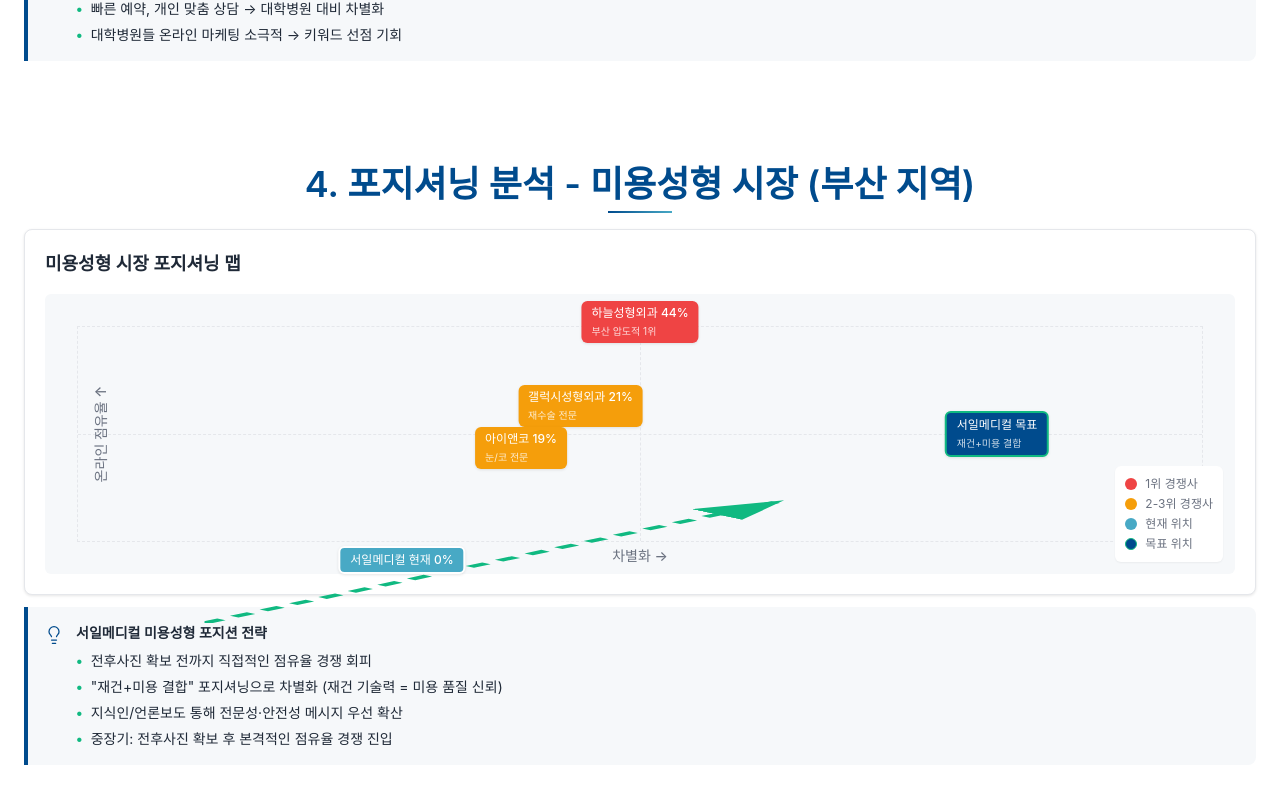
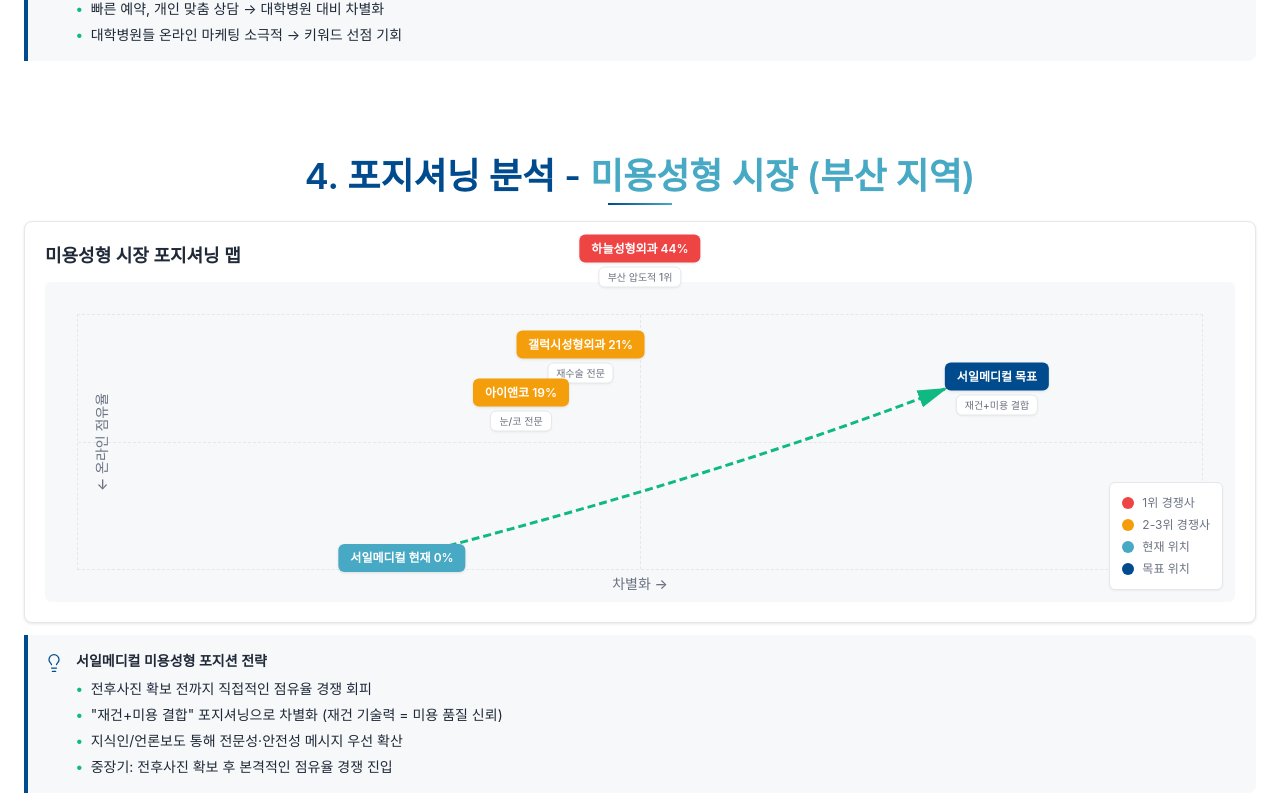
Before and after one commit to kevinkim1975/amp, a Next.js app: page / in a window 1280 px wide. Shown: the part 8756-9560 px from the top of the page. Built offline with nearby package versions, Linux system fonts and the light colour scheme.

Commit message:
fix: arrow position and layout optimization

```diff
--- a/src/components/sections/Section12PositioningCosmetic.tsx
+++ b/src/components/sections/Section12PositioningCosmetic.tsx
@@ -2,17 +2,20 @@
  * Section12PositioningCosmetic - 미용성형 시장 포지셔닝 분석
  * Design Guide (docs/design-guide.md) 기반
  *
- * 수정: 2026-01-13 - 레이아웃 최적화 (한 페이지 내 완전 표시)
+ * 수정: 2026-01-13 - v0.dev MCP 기반 화살표 정확도 개선
  *
  * 30년차 디자이너 원칙:
+ * - DOM 위치 기반 동적 화살표 계산 (getBoundingClientRect)
  * - 콘텐츠가 한 페이지에 완전히 들어오도록 공간 최적화
- * - 차트 가독성 유지하면서 공간 효율성 확보
  * - Design Guide의 max-w-content 및 스페이싱 시스템 준수
  *
  * 데이터 소스: data/seoil-medical.yaml (page 12)
  */
 
+"use client"
+
 import { Lightbulb } from "lucide-react"
+import { useEffect, useRef, useState } from "react"
 
 // ============================================================================
 // Type Definitions (Boris Cherny: readonly 타입으로 불변성 보장)
@@ -23,8 +26,8 @@
   readonly label: string
   readonly description?: string
   readonly percentage?: string
-  readonly x: number
-  readonly y: number
+  readonly x: number  // percentage (0-100)
+  readonly y: number  // percentage (0-100, bottom-based)
   readonly highlight?: 'current' | 'target'
   readonly color: 'red' | 'orange' | 'light-blue' | 'dark-blue'
 }
@@ -49,18 +52,73 @@
 ] as const
 
 // ============================================================================
-// Component (레이아웃 최적화: 한 페이지 내 완전 표시)
+// Color Mapping (Design Guide 준수)
+// ============================================================================
+
+const colorMap: Record<Position['color'], string> = {
+  red: 'bg-red-500',
+  orange: 'bg-amber-500',
+  'light-blue': 'bg-secondary',
+  'dark-blue': 'bg-primary',
+}
+
+// ============================================================================
+// Component (v0.dev MCP 기반 동적 화살표 계산)
 // ============================================================================
 
 export function Section12PositioningCosmetic() {
+  const chartRef = useRef<HTMLDivElement>(null)
+  const [arrowPath, setArrowPath] = useState("")
+
+  // 화살표 경로 동적 계산 (v0.dev 솔루션 적용)
+  useEffect(() => {
+    if (!chartRef.current) return
+
+    const updateArrow = () => {
+      const currentBadge = document.getElementById("badge-seoil-current")
+      const targetBadge = document.getElementById("badge-seoil-target")
+
+      if (!currentBadge || !targetBadge || !chartRef.current) return
+
+      const chartRect = chartRef.current.getBoundingClientRect()
+      const currentRect = currentBadge.getBoundingClientRect()
+      const targetRect = targetBadge.getBoundingClientRect()
+
+      // 시작점: 현재 배지 중앙
+      const startX = currentRect.left + currentRect.width / 2 - chartRect.left
+      const startY = currentRect.top + currentRect.height / 2 - chartRect.top
+
+      // 끝점: 목표 배지 왼쪽 가장자리 중앙
+      const endX = targetRect.left - chartRect.left
+      const endY = targetRect.top + targetRect.height / 2 - chartRect.top
+
+      // Quadratic Bezier 곡선 제어점
+      const controlX = startX + (endX - startX) * 0.6
+      const controlY = startY - (startY - endY) * 0.5
+
+      const path = `M ${startX} ${startY} Q ${controlX} ${controlY} ${endX} ${endY}`
+      setArrowPath(path)
+    }
+
+    updateArrow()
+    window.addEventListener("resize", updateArrow)
+    // 배지 렌더링 후 화살표 업데이트
+    const timer = setTimeout(updateArrow, 100)
+
+    return () => {
+      window.removeEventListener("resize", updateArrow)
+      clearTimeout(timer)
+    }
+  }, [])
+
   return (
-    <section className="w-full bg-background py-6">
+    <section className="w-full bg-background">
       {/* Design Guide 준수: max-w-content (1280px), 콘텐츠 크기에 맞춤 */}
-      <div className="mx-auto max-w-content px-6 min-h-[calc(100vh-144px)] flex flex-col justify-start">
-        {/* Section Header - 압축 */}
-        <div className="text-center mb-4">
+      <div className="mx-auto max-w-content px-6 min-h-[calc(100vh-144px)] flex flex-col">
+        {/* Section Header */}
+        <div className="text-center py-4">
           <h2 className="text-heading-2 text-primary mb-1">
-            4. 포지셔닝 분석 - 미용성형 시장 (부산 지역)
+            4. 포지셔닝 분석 - <span className="text-secondary">미용성형 시장 (부산 지역)</span>
           </h2>
           <div
             className="mx-auto w-16 h-0.5 bg-gradient-to-r from-primary to-secondary"
@@ -68,18 +126,22 @@
           />
         </div>
 
-        {/* Positioning Map - 공간 최적화 (상단/하단 여백 증가, 하단 여백 제거) */}
-        <div className="flex flex-col">
-          <div className="bg-background border border-border rounded-lg p-5 shadow-card">
-            <h3 className="text-lg font-semibold text-text-primary mb-4">
+        {/* Main Content - flex-1로 남은 공간 채우기 */}
+        <div className="flex-1 flex flex-col pb-4">
+          {/* Positioning Map */}
+          <div className="flex-1 bg-background border border-border rounded-lg p-5 shadow-card">
+            <h3 className="text-lg font-semibold text-text-primary mb-3">
               미용성형 시장 포지셔닝 맵
             </h3>
 
-            {/* 차트 컨테이너 - 상단/하단 패딩 추가하여 박스가 잘리지 않도록 */}
-            <div className="relative h-[280px] bg-surface rounded-md pt-12 pb-10 px-8">
+            {/* 차트 컨테이너 */}
+            <div
+              ref={chartRef}
+              className="relative h-[320px] bg-surface rounded-md"
+            >
               {/* Axis Labels */}
-              <div className="absolute left-2 top-1/2 -translate-y-1/2 -rotate-90 text-sm font-medium text-text-secondary z-10">
-                온라인 점유율 ↑
+              <div className="absolute left-2 top-1/2 -translate-y-1/2 -rotate-90 text-sm font-medium text-text-secondary whitespace-nowrap z-10">
+                ← 온라인 점유율
               </div>
               <div className="absolute bottom-2 left-1/2 -translate-x-1/2 text-sm font-medium text-text-secondary z-10">
                 차별화 →
@@ -91,92 +153,64 @@
                 <div className="absolute left-1/2 top-0 bottom-0 border-l border-dashed border-border" />
               </div>
 
-              {/* Positions - 단순화된 좌표 계산 */}
-              {positions.map((pos) => {
-                const isCurrent = pos.highlight === 'current'
-                const isTarget = pos.highlight === 'target'
-
-                const colorMap = {
-                  red: 'bg-red-500',
-                  orange: 'bg-amber-500',
-                  'light-blue': 'bg-secondary',
-                  'dark-blue': 'bg-primary',
-                }
-
-                return (
-                  <div
-                    key={pos.id}
-                    className="absolute z-20"
-                    style={{
-                      left: `${pos.x}%`,
-                      top: `${100 - pos.y}%`, // Y축 반전 (위쪽이 높은 값)
-                      transform: 'translate(-50%, -50%)',
-                    }}
-                  >
-                    <div
-                      className={`px-2.5 py-1 rounded-md text-xs shadow-card ${
-                        isCurrent
-                          ? `${colorMap[pos.color]} text-white border-2 border-white`
-                          : isTarget
-                          ? `${colorMap[pos.color]} text-white border-2 border-accent`
-                          : `${colorMap[pos.color]} text-white`
-                      }`}
-                    >
-                      <p className="font-medium whitespace-nowrap">
-                        {pos.label} {pos.percentage && pos.percentage}
-                      </p>
-                      {pos.description && (
-                        <p className="text-[10px] opacity-80 mt-0.5">{pos.description}</p>
-                      )}
-                    </div>
-                  </div>
-                )
-              })}
-
-              {/* Arrow from current to target - 정확한 위치 계산 */}
-              {/* 현재 위치: x:30, y:5 → left: 30%, top: 95% */}
-              {/* 목표 위치: x:80, y:50 → left: 80%, top: 50% */}
-              {/* 화살표는 현재 위치에서 시작하여 목표 박스 왼쪽 가장자리에 정확히 닿도록 */}
-              {/* 화살표를 오른쪽으로 100px 이동 */}
+              {/* SVG Arrow Overlay - 동적 경로 */}
               <svg
-                className="absolute z-10"
-                style={{
-                  left: 'calc(30% + 100px)',
-                  top: '95%',
-                  width: '50%',
-                  height: '45%',
-                  transform: 'translate(-50%, -50%)',
-                }}
-                viewBox="0 0 100 100"
-                preserveAspectRatio="none"
+                className="absolute inset-0 pointer-events-none z-10"
+                style={{ width: "100%", height: "100%" }}
               >
                 <defs>
                   <marker
                     id="arrowhead-cosmetic"
-                    markerWidth="8"
-                    markerHeight="6"
-                    refX="7"
+                    markerWidth="10"
+                    markerHeight="10"
+                    refX="9"
                     refY="3"
                     orient="auto"
                   >
-                    <polygon points="0 0, 8 3, 0 6" fill="#10B981" />
+                    <polygon points="0 0, 10 3, 0 6" fill="#10B981" />
                   </marker>
                 </defs>
-                {/* 화살표 경로: 현재(0, 100)에서 목표(100, 0)로 */}
-                {/* 목표 박스는 원점에서 오른쪽으로 약 12px 오프셋이므로, 화살표 끝점을 약간 앞당김 */}
-                {/* viewBox 기준: 목표(100, 0)에서 약 4% 앞당김 → (96, 4) */}
+                {arrowPath && (
                   <path
-                  d="M 0 100 Q 50 50 96 4"
+                    d={arrowPath}
                     stroke="#10B981"
-                  strokeWidth="2"
+                    strokeWidth="3"
+                    strokeDasharray="8,4"
                     fill="none"
                     markerEnd="url(#arrowhead-cosmetic)"
-                  strokeDasharray="4,3"
                   />
+                )}
               </svg>
 
+              {/* Position Badges */}
+              {positions.map((pos) => (
+                <div
+                  key={pos.id}
+                  id={`badge-${pos.id}`}
+                  className="absolute transform -translate-x-1/2 -translate-y-1/2 z-20"
+                  style={{
+                    left: `${pos.x}%`,
+                    bottom: `${pos.y}%`,
+                  }}
+                >
+                  <div className="flex flex-col items-center gap-1">
+                    <div
+                      className={`${colorMap[pos.color]} text-white px-3 py-1.5 rounded-md shadow-card whitespace-nowrap font-semibold text-xs`}
+                    >
+                      {pos.label} {pos.percentage}
+                    </div>
+                    {pos.description && (
+                      <div className="text-[10px] text-text-secondary font-medium bg-background px-2 py-0.5 rounded shadow-sm border border-border">
+                        {pos.description}
+                      </div>
+                    )}
+                  </div>
+                </div>
+              ))}
+
               {/* Legend */}
-              <div className="absolute bottom-3 right-3 bg-background p-2.5 rounded-md shadow-sm text-xs space-y-1">
+              <div className="absolute bottom-3 right-3 bg-background border border-border rounded-md p-3 shadow-sm">
+                <div className="space-y-1.5 text-xs">
                   <div className="flex items-center gap-2">
                     <div className="w-3 h-3 bg-red-500 rounded" />
                     <span className="text-text-secondary">1위 경쟁사</span>
@@ -190,14 +224,15 @@
                     <span className="text-text-secondary">현재 위치</span>
                   </div>
                   <div className="flex items-center gap-2">
-                  <div className="w-3 h-3 bg-primary rounded border border-accent" />
+                    <div className="w-3 h-3 bg-primary rounded" />
                     <span className="text-text-secondary">목표 위치</span>
                   </div>
                 </div>
               </div>
             </div>
+          </div>
 
-          {/* Insight Callout - 차트 바로 아래 연결 (적절한 간격 유지) */}
+          {/* Strategy Callout - 차트 바로 아래 */}
           <div className="mt-3 p-4 bg-surface border-l-4 border-primary rounded-r-lg">
             <div className="flex gap-3">
               <Lightbulb className="text-primary flex-shrink-0 mt-0.5" size={20} strokeWidth={1.5} />
```
Lines whose indentation alone changed are shown as unchanged.
